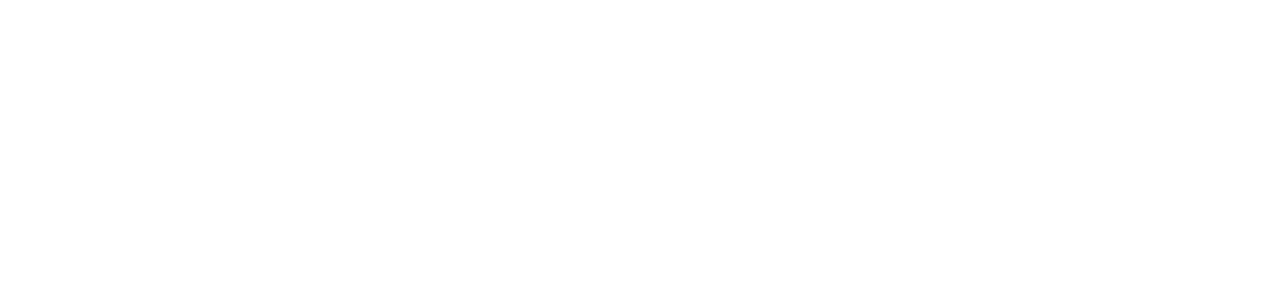
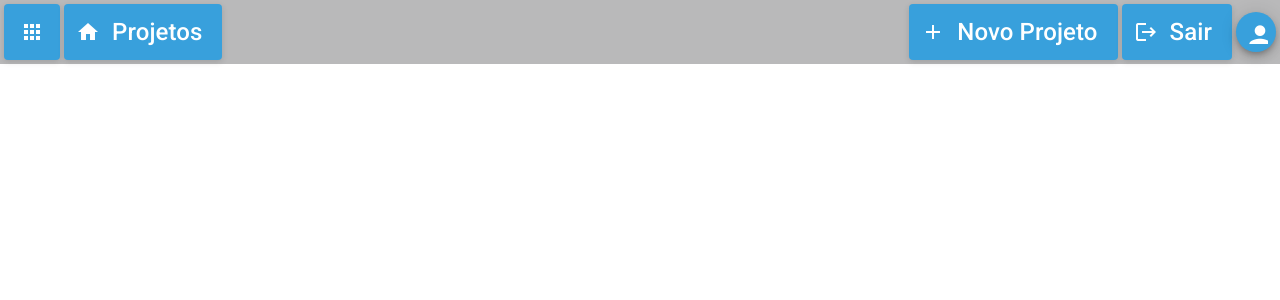
Before and after one commit to Farrush/Front-PI-Boards, an Angular app: page /perfil in a window 1280 px wide. Before the commit this address led to /. Shown: the top 300 px of the page. Built offline with nearby package versions, Linux system fonts and the light colour scheme; no server answers.

Commit message:
página de perfil

```diff
--- a/src/app/app-routing.module.ts
+++ b/src/app/app-routing.module.ts
@@ -5,6 +5,7 @@
 import { CadastroComponent } from './pages/cadastro/cadastro.component';
 import { EsqueceuComponent } from './pages/esqueceu/esqueceu.component';
 import { ListaProjetosComponent } from './pages/lista-projetos/lista-projetos.component';
+import { AreaPerfilComponent } from './pages/area-perfil/area-perfil.component';
 
 
 const routes: Routes = [
@@ -14,6 +15,7 @@
   { path: 'esqueceu', component: EsqueceuComponent},
   { path: 'projeto', component: ProjetoComponent},
   { path: 'projetos', component: ListaProjetosComponent},
+  { path: 'perfil', component: AreaPerfilComponent},
   { path: '', redirectTo: '/login', pathMatch: 'full' },
   //{ path: '**', redirectTo: '/login' }
 
--- a/src/app/app.module.ts
+++ b/src/app/app.module.ts
@@ -21,6 +21,7 @@
 import { ListaProjetosComponent } from './pages/lista-projetos/lista-projetos.component';
 import { CabecalhoComponent } from './components/cabecalho/cabecalho.component';
 import { FormProjetoComponent } from './components/form-projeto/form-projeto.component';
+import { AreaPerfilComponent } from './pages/area-perfil/area-perfil.component';
 
 @NgModule({
   declarations: [
@@ -33,7 +34,8 @@
     FormTarefaComponent,
     ListaProjetosComponent,
     CabecalhoComponent,
-    FormProjetoComponent
+    FormProjetoComponent,
+    AreaPerfilComponent
   ],
   imports: [
     BrowserModule,
--- a/src/app/components/cabecalho/cabecalho.component.html
+++ b/src/app/components/cabecalho/cabecalho.component.html
@@ -17,7 +17,7 @@
             Sair
             <mat-icon>logout</mat-icon>
         </button>
-        <button mat-mini-fab class="botao-perfil">
+        <button (click)="irPerfil()" mat-mini-fab class="botao-perfil">
             <mat-icon>person</mat-icon>
         </button>
     </div>
--- a/src/app/components/cabecalho/cabecalho.component.ts
+++ b/src/app/components/cabecalho/cabecalho.component.ts
@@ -22,4 +22,7 @@
   emitNovoProjeto (){
     this.novoProjeto.emit()
   }
+  irPerfil(): void{
+    this.router.navigate(['/perfil'])
+  }
 }
--- /dev/null
+++ b/src/app/pages/area-perfil/area-perfil.component.html
@@ -0,0 +1,5 @@
+<div class="page-perfil">
+    <app-cabecalho></app-cabecalho>
+    <h1>{{usuario?.nome}}</h1>
+    <h1>{{usuario?.email}}</h1>
+</div>
--- /dev/null
+++ b/src/app/pages/area-perfil/area-perfil.component.scss
@@ -0,0 +1,3 @@
+.page-perfil{
+    height: 100%;
+}
--- /dev/null
+++ b/src/app/pages/area-perfil/area-perfil.component.ts
@@ -0,0 +1,23 @@
+import { Component, OnInit } from '@angular/core';
+import { UsuarioService } from '../../services/usuario.service';
+import { Usuario } from '../../entities/Usuario';
+
+@Component({
+  selector: 'app-area-perfil',
+  templateUrl: './area-perfil.component.html',
+  styleUrl: './area-perfil.component.scss'
+})
+export class AreaPerfilComponent implements OnInit{
+  ID = localStorage.getItem('iduser')
+  usuario: Usuario | null = null
+  constructor(private userService: UsuarioService){
+
+  }
+  ngOnInit(): void {
+    this.buscarUsuario()
+  }
+  buscarUsuario(): void{
+    this.userService.findById(this.ID)
+    .subscribe((res) => this.usuario = res)
+  }
+}
```
